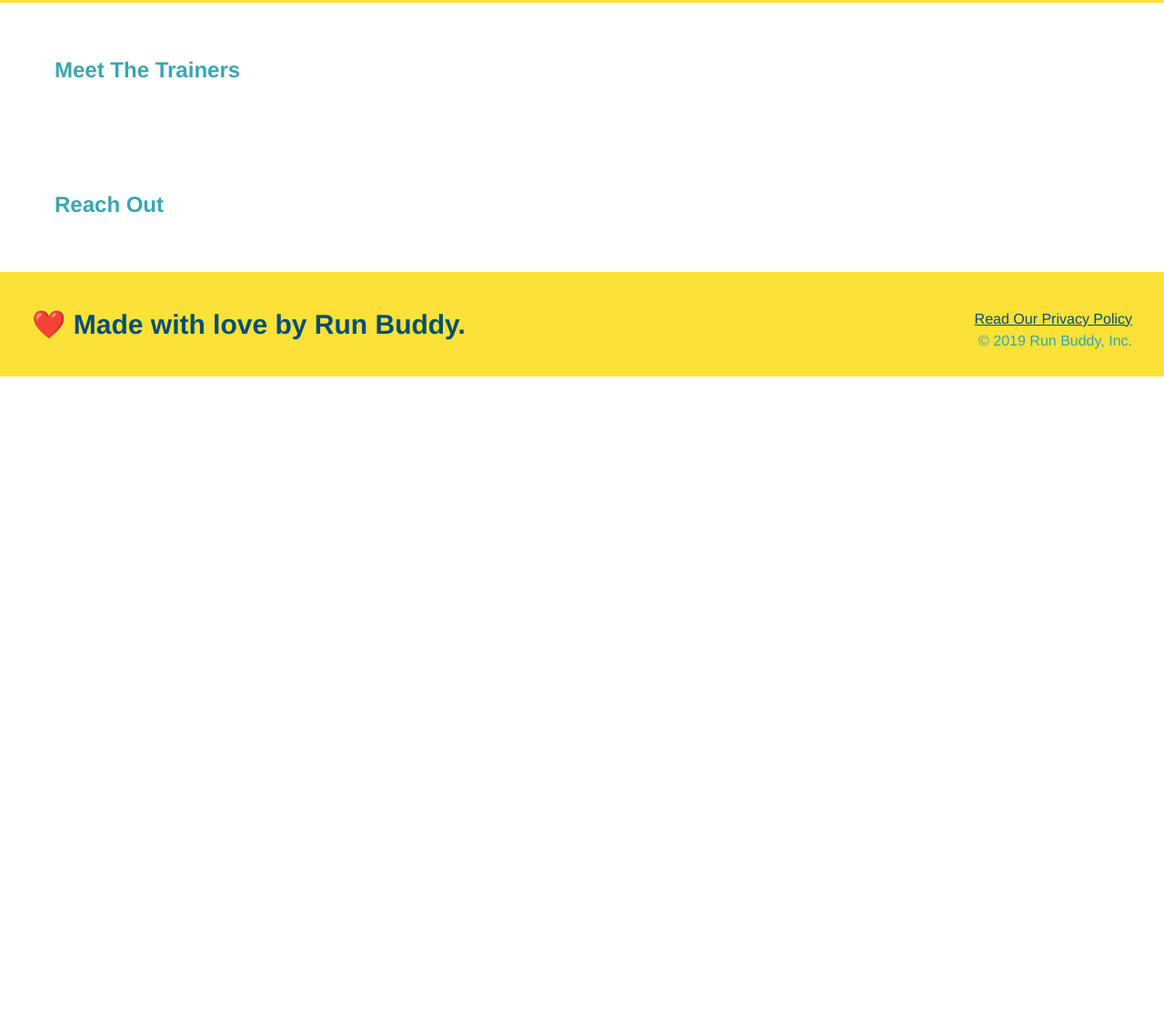
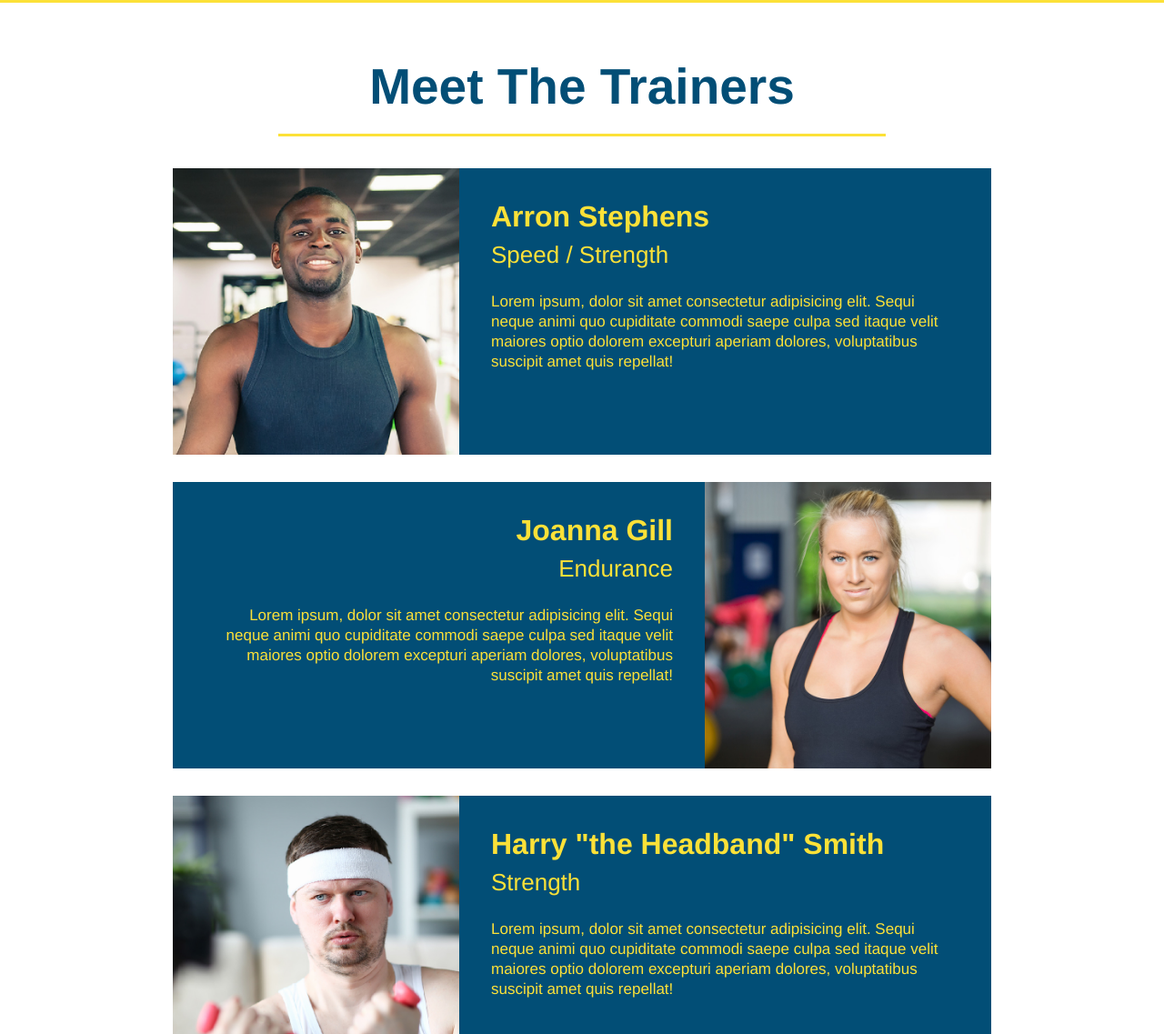
Before and after one commit to Ali-Mitchell/run-buddy, a plain HTML site: page index.html in a window 1280 px wide. Shown: the part 2727-3864 px from the top of the page at 91% size. Before the commit the page ends 3141 px from the top, so only its background shows below. Drawn offline with Linux system fonts and the light colour scheme.

Commit message:
Meet the Trainers Section

```diff
--- a/index.html
+++ b/index.html
@@ -113,8 +113,49 @@
         </section>
 
         <!-- "meet the trainers" section -->
-        <section>
-            <h2>Meet The Trainers</h2>
+        <section id="your-trainers">
+            <h2 class="section-title border1">Meet The Trainers</h2>
+
+            <article class="trainer">
+                <img src="images/trainer-1.jpg" alt="Arron Stephens in his workout clothes, ready to pump iron" />
+                <div class="trainer-bio text-left">
+                  <h3>Arron Stephens</h3>
+                  <h4>Speed / Strength</h4>
+                  <p>
+                    Lorem ipsum, dolor sit amet consectetur adipisicing elit. Sequi neque animi quo cupiditate commodi saepe culpa sed
+                    itaque velit maiores optio dolorem excepturi aperiam dolores, voluptatibus suscipit amet quis repellat!
+                  </p>
+                </div>
+              </article>
+
+
+              <!-- second trainer bio -->
+            <article class="trainer">
+                <div class="trainer-bio text-right">
+                <h3>Joanna Gill</h3>
+                <h4>Endurance</h4>
+                <p>
+                    Lorem ipsum, dolor sit amet consectetur adipisicing elit. Sequi neque animi quo cupiditate commodi saepe culpa sed
+                    itaque velit maiores optio dolorem excepturi aperiam dolores, voluptatibus suscipit amet quis repellat!
+                </p>
+                </div>
+                <img src="images/trainer-2.jpg" alt="Joanna Gill cooling off after a workout" />
+            </article>
+
+
+            <!-- third trainer bio -->
+            <article class="trainer">
+                <img src="images/trainer-3.jpg" alt="Harry Smith wearing a headband and lifting comically small pink weights" />
+                <div class="trainer-bio text-left">
+                <h3>Harry "the Headband" Smith</h3>
+                <h4>Strength</h4>
+                <p>
+                    Lorem ipsum, dolor sit amet consectetur adipisicing elit. Sequi neque animi quo cupiditate commodi saepe culpa sed
+                    itaque velit maiores optio dolorem excepturi aperiam dolores, voluptatibus suscipit amet quis repellat!
+                </p>
+                </div>
+            </article>
+  Besides the
         </section>
 
         <!-- "reach out" section -->
@@ -133,3 +174,5 @@
 
 </body>
 </html>
+
+<!-- 1.5.4 -->
--- a/style.css
+++ b/style.css
@@ -178,3 +178,48 @@
   .steps span {
     font-size: 38px;
   }
+
+  #your-trainers {
+    text-align: center;
+  }
+
+    .trainer {
+      width: 900px;
+      margin: 0 auto 30px auto;
+      background: #024e76;
+      color: #fce138;
+      overflow: auto;
+    }
+    .trainer img {
+      width: 35%;
+      float: left;
+    }
+
+    .trainer-bio {
+      padding: 35px;
+      float: left;
+      width: 65%;
+    }
+    .text-left {
+      text-align: left;
+      }
+
+   .text-right {
+       text-align: right;
+      }
+
+      .trainer-bio h3 {
+        font-size: 32px;
+        margin-bottom: 8px;
+      }
+
+      .trainer-bio h4 {
+        font-weight: lighter;
+        font-size: 26px;
+        margin-bottom: 25px;
+      }
+
+      .trainer-bio p {
+        font-size: 17px;
+        line-height: 1.3;
+      }
```
Also changed, not shown: images/trainer-1.jpg (added), images/trainer-2.jpg (added), images/trainer-3.jpg (added).
